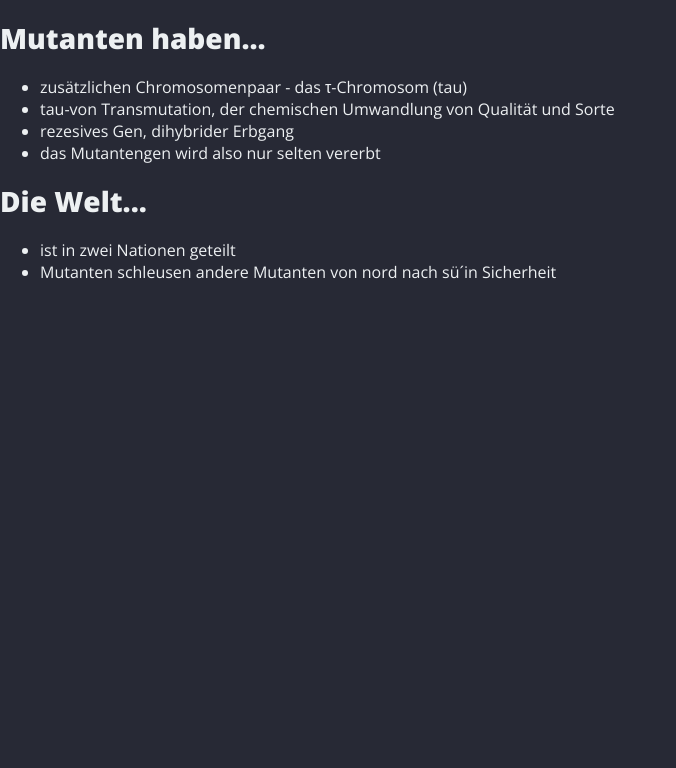
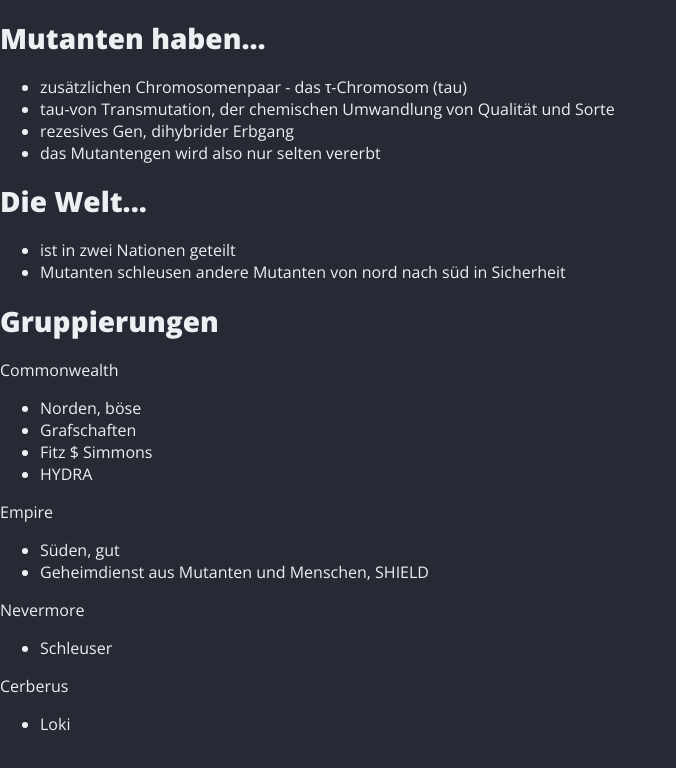
Before and after one commit to GabeTheCodeWitch/steckbriefe, a SvelteKit app: page /gabe/mutanten in a window 1280 px wide. Shown: the top 768 px of the page, without its empty margins (0-676 px from the left). Built offline with nearby package versions, Linux system fonts and the light colour scheme.

Commit message:
mutanten infos

```diff
--- a/src/routes/gabe/mutanten/+page.svelte
+++ b/src/routes/gabe/mutanten/+page.svelte
@@ -9,5 +9,37 @@
 <h1>Die Welt...</h1>
 <ul>
   <li>ist in zwei Nationen geteilt</li>
-  <li>Mutanten schleusen andere Mutanten von nord nach sü´in Sicherheit</li>
+  <li>Mutanten schleusen andere Mutanten von nord nach süd in Sicherheit</li>
 </ul>
+
+<h1>Gruppierungen</h1>
+<div>
+  <article>
+    <header>Commonwealth</header>
+    <ul>
+      <li>Norden, böse</li>
+      <li>Grafschaften</li>
+      <li>Fitz $ Simmons</li>
+      <li>HYDRA</li>
+    </ul>
+  </article>
+  <article>
+    <header>Empire</header>
+    <ul>
+      <li>Süden, gut</li>
+      <li>Geheimdienst aus Mutanten und Menschen, SHIELD</li>
+    </ul>
+  </article>
+  <article>
+    <header>Nevermore</header>
+    <ul>
+      <li>Schleuser</li>
+    </ul>
+  </article>
+  <article>
+    <header>Cerberus</header>
+    <ul>
+      <li>Loki</li>
+    </ul>
+  </article>
+</div>
```
